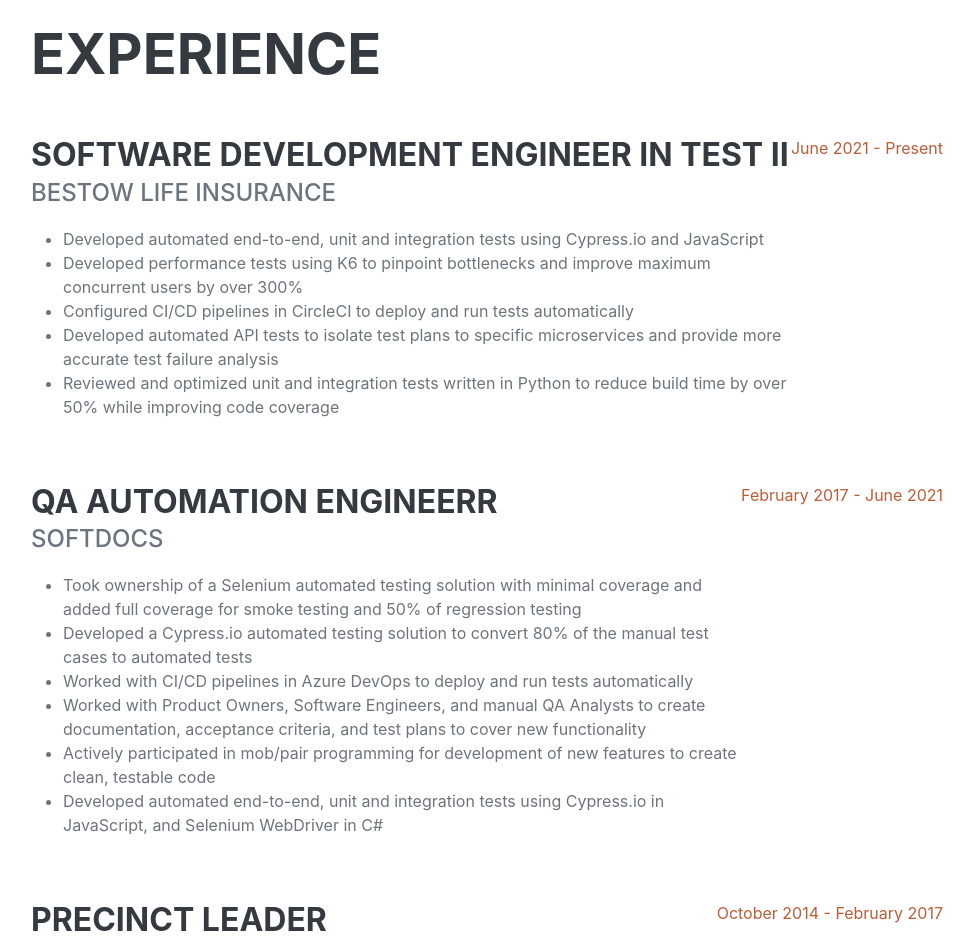
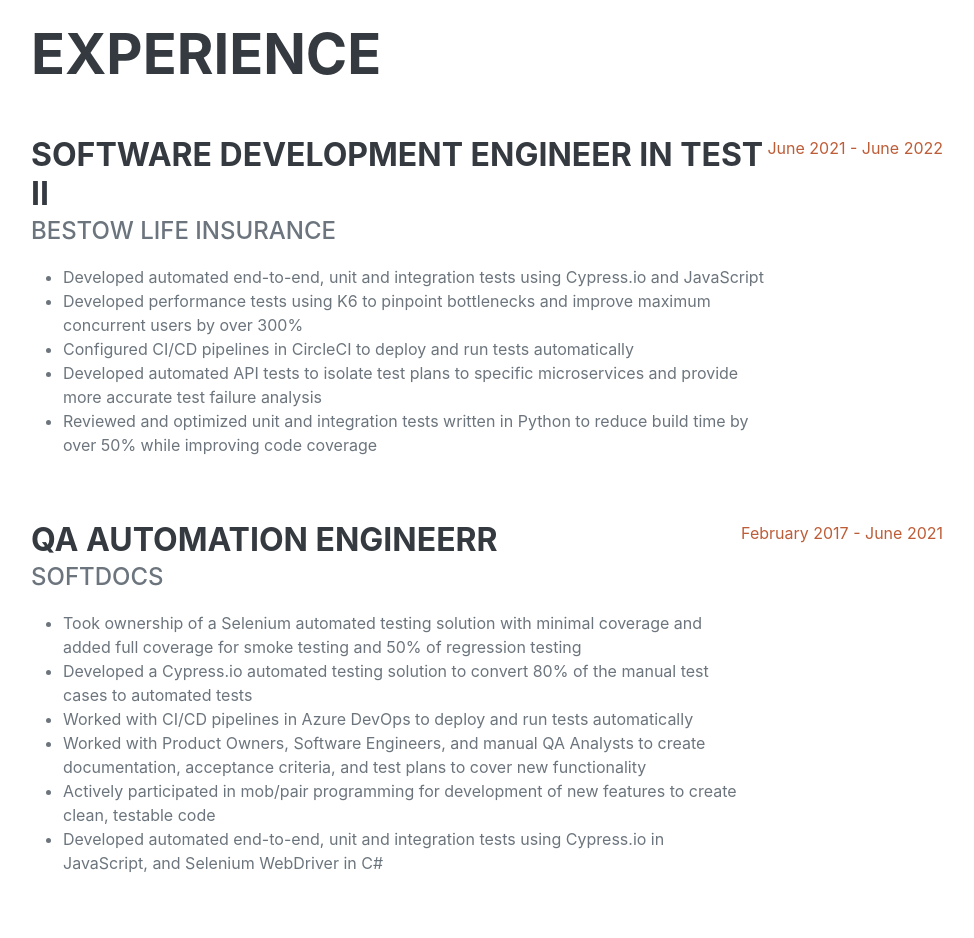
Before and after one commit to ryan-allred/ryan-allred.github.io, a plain HTML site: page index.html in a window 1280 px wide. Shown: the part 860-1798 px from the top of the page, without its empty margins (289-1263 px from the left). Drawn offline with nearby package versions, Linux system fonts and the light colour scheme; a web font is replaced by a local one.

Commit message:
Update index.html

```diff
--- a/index.html
+++ b/index.html
@@ -67,7 +67,7 @@
 								<li>Reviewed and optimized unit and integration tests written in Python to reduce build time by over 50% while improving code coverage</li>
 							</ul>
                         </div>
-                        <div class="flex-shrink-0"><span class="text-primary">June 2021 - Present</span></div>
+                        <div class="flex-shrink-0"><span class="text-primary">June 2021 - June 2022</span></div>
                     </div>
                     <div class="d-flex flex-column flex-md-row justify-content-between mb-5">
                         <div class="flex-grow-1">
```
